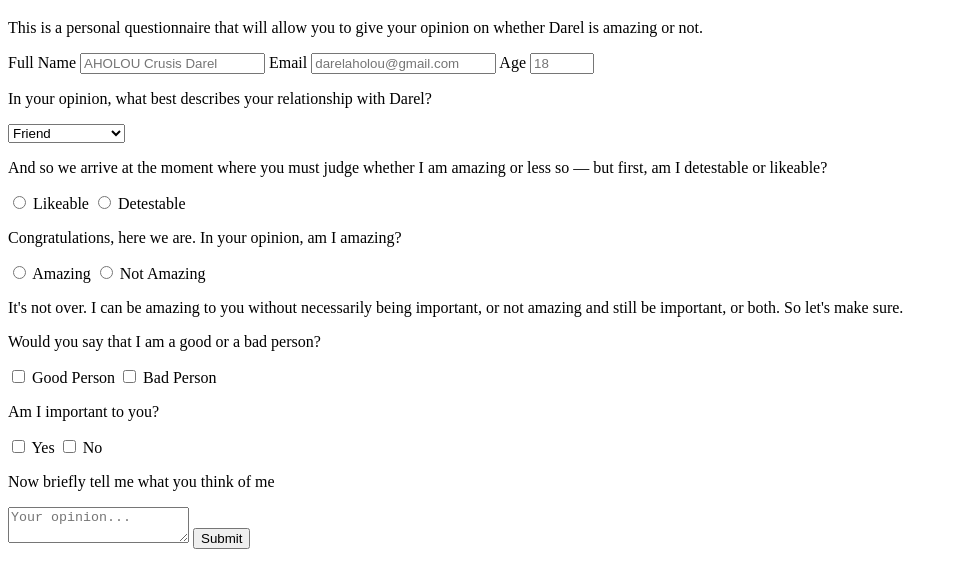
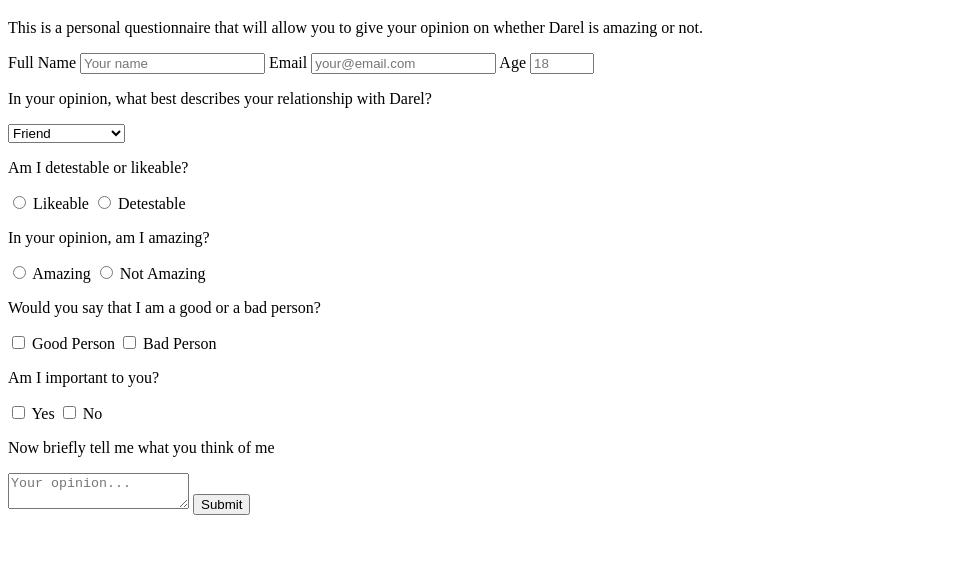
Before and after one commit to darelaholou4-ux/Darel-survey, a plain HTML site: page index.html in a window 1280 px wide. Shown: the part 61-648 px from the top of the page, without its empty margins (0-958 px from the left). Drawn offline with Linux system fonts and the light colour scheme.

Commit message:
Update index.html

```diff
--- a/index.html
+++ b/index.html
@@ -5,58 +5,47 @@
     <title>Survey Form</title>
   </head>
   <body>
-    <h1 id="title"> Darel isn't he amazing? </h1>
-    <p id="description"> This is a personal questionnaire that will allow you to give your opinion on whether Darel is amazing or not. </p>
+    <h1 id="title">Darel isn't he amazing?</h1>
+    <p id="description">This is a personal questionnaire that will allow you to give your opinion on whether Darel is amazing or not.</p>
     <form id="survey-form" action="https://formspree.io/f/xojnnrro" method="POST">
-      <label for="name" id="name-label"> Full Name </label>
-      <input required id="name" name="name" type="text" placeholder="AHOLOU Crusis Darel" />
-
-      <label for="email" id="email-label"> Email </label>
-      <input id="email" name="email" type="email" required placeholder="darelaholou@gmail.com" />
-
-      <label for="number" id="number-label"> Age </label>
+      <label for="name" id="name-label">Full Name</label>
+      <input required id="name" name="name" type="text" placeholder="Your name" />
+      <label for="email" id="email-label">Email</label>
+      <input id="email" name="email" type="email" required placeholder="your@email.com" />
+      <label for="number" id="number-label">Age</label>
       <input id="number" name="age" type="number" required placeholder="18" min="1" max="120" />
-
-      <p> In your opinion, what best describes your relationship with Darel? </p>
+      <p>In your opinion, what best describes your relationship with Darel?</p>
       <select id="dropdown" name="relation">
-        <option value="1"> Friend </option>
-        <option value="2"> Best Friend </option>
-        <option value="3"> Brother </option>
-        <option value="4"> Just Knowledge </option>
-        <option value="5"> Budding love </option>
-        <option value="6"> Lover </option>
-        <option value="7"> Ex-Lover </option>
+        <option value="1">Friend</option>
+        <option value="2">Best Friend</option>
+        <option value="3">Brother</option>
+        <option value="4">Just Knowledge</option>
+        <option value="5">Budding love</option>
+        <option value="6">Lover</option>
+        <option value="7">Ex-Lover</option>
       </select>
-
-      <p>And so we arrive at the moment where you must judge whether I am amazing or less so — but first, am I detestable or likeable?</p>
+      <p>Am I detestable or likeable?</p>
       <input type="radio" name="likeable_or_detestable" value="likeable" id="likeable" />
-      <label for="likeable"> Likeable </label>
+      <label for="likeable">Likeable</label>
       <input type="radio" name="likeable_or_detestable" value="detestable" id="detestable" />
-      <label for="detestable"> Detestable </label>
-
-      <p> Congratulations, here we are. In your opinion, am I amazing? </p>
+      <label for="detestable">Detestable</label>
+      <p>In your opinion, am I amazing?</p>
       <input type="radio" name="amazing_or_not" value="amazing" id="amazing" />
-      <label for="amazing"> Amazing </label>
+      <label for="amazing">Amazing</label>
       <input type="radio" name="amazing_or_not" value="not_amazing" id="not_amazing" />
-      <label for="not_amazing"> Not Amazing </label>
-
-      <p> It's not over. I can be amazing to you without necessarily being important, or not amazing and still be important, or both. So let's make sure. </p>
-
-      <p> Would you say that I am a good or a bad person? </p>
+      <label for="not_amazing">Not Amazing</label>
+      <p>Would you say that I am a good or a bad person?</p>
       <input type="checkbox" name="good_person" id="good" value="good" />
-      <label for="good"> Good Person </label>
+      <label for="good">Good Person</label>
       <input type="checkbox" name="bad_person" id="bad" value="bad" />
-      <label for="bad"> Bad Person </label>
-
-      <p> Am I important to you? </p>
+      <label for="bad">Bad Person</label>
+      <p>Am I important to you?</p>
       <input type="checkbox" name="important" id="yes" value="yes" />
-      <label for="yes"> Yes </label>
+      <label for="yes">Yes</label>
       <input type="checkbox" name="not_important" id="no" value="no" />
-      <label for="no"> No </label>
-
-      <p> Now briefly tell me what you think of me </p>
+      <label for="no">No</label>
+      <p>Now briefly tell me what you think of me</p>
       <textarea name="opinion" placeholder="Your opinion..."></textarea>
-
       <button id="submit" type="submit">Submit</button>
     </form>
   </body>
```
